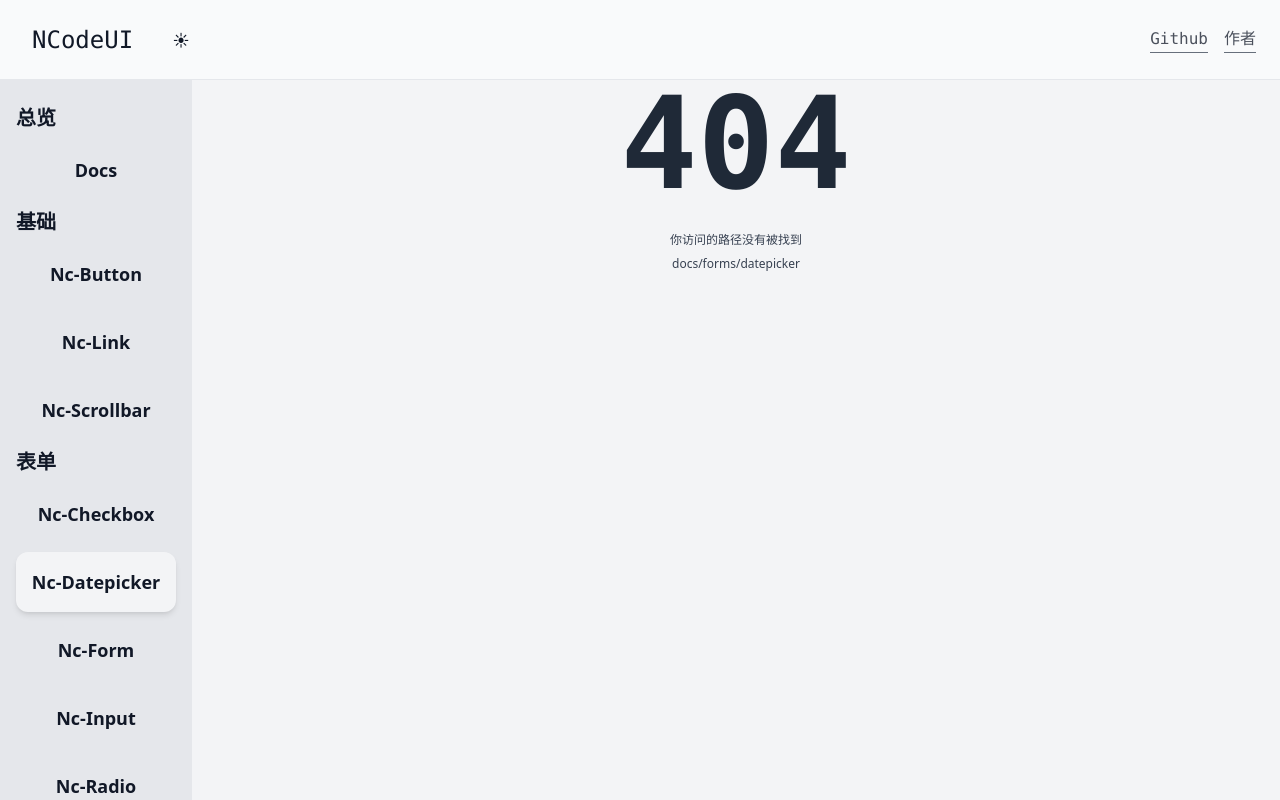
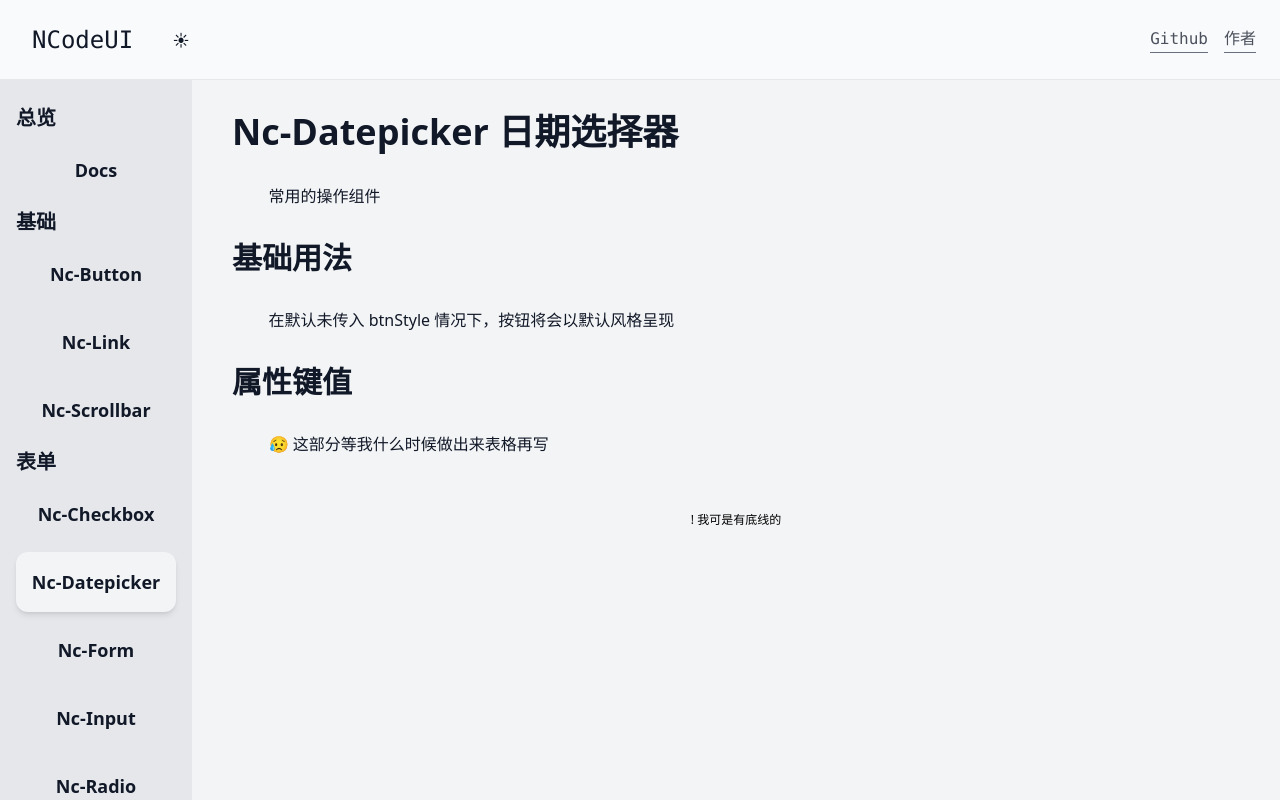
Before and after one commit to NeserCode/NCodeUI, a Vue app: page /docs/forms/datepicker in a window 1280 px wide. Before the commit this address had no page. Built offline with nearby package versions, Linux system fonts and the light colour scheme; what @highlightjs/vue-plugin would draw is missing.

Commit message:
修复滚动条BUG；新增文档项
滚动条在监听窗口元素发生变化时不会主动改变到正确的位置（已修复）

```diff
--- a/src/components/Basic/Scrollbar/index.vue
+++ b/src/components/Basic/Scrollbar/index.vue
@@ -187,6 +187,8 @@ function initBars () {
 
   ythumb.value.style.height = '0px'
   xthumb.value.style.width = '0px'
+  offsetThumbY.value = scrollLeft + offsetW - ythumb.value.offsetWidth
+  offsetThumbX.value = scrollTop + offsetH - xthumb.value.offsetHeight
 
   nextTick(() => {
     if (
@@ -205,6 +207,7 @@ function initBars () {
       catchBarHeight.value = h
       catchBarWidth.value = w
     }
+
     limit.value.ysmin = 0
     limit.value.ysmax = scrollH - offsetH
     scrollBarHeight.value = (offsetH / scrollH) * catchBarHeight.value
--- a/src/router/index.js
+++ b/src/router/index.js
@@ -28,6 +28,46 @@ const routes = [
     component: () => import('@/views/Docs/Basic/Scrollbar/index.vue')
   },
   {
+    path: '/docs/forms/checkbox',
+    name: 'Docs-Forms-Checkbox',
+    component: () => import('@/views/Docs/Forms/Checkbox/index.vue')
+  },
+  {
+    path: '/docs/forms/datepicker',
+    name: 'Docs-Forms-Datepicker',
+    component: () => import('@/views/Docs/Forms/Datepicker/index.vue')
+  },
+  {
+    path: '/docs/forms/form',
+    name: 'Docs-Forms-Form',
+    component: () => import('@/views/Docs/Forms/Form/index.vue')
+  },
+  {
+    path: '/docs/forms/input',
+    name: 'Docs-Forms-Input',
+    component: () => import('@/views/Docs/Forms/Input/index.vue')
+  },
+  {
+    path: '/docs/forms/radio',
+    name: 'Docs-Forms-Radio',
+    component: () => import('@/views/Docs/Forms/Radio/index.vue')
+  },
+  {
+    path: '/docs/forms/select',
+    name: 'Docs-Forms-Select',
+    component: () => import('@/views/Docs/Forms/Select/index.vue')
+  },
+  {
+    path: '/docs/forms/slider',
+    name: 'Docs-Forms-Slider',
+    component: () => import('@/views/Docs/Forms/Slider/index.vue')
+  },
+  {
+    path: '/docs/forms/switch',
+    name: 'Docs-Forms-Switch',
+    component: () => import('@/views/Docs/Forms/Switch/index.vue')
+  },
+  {
     path: '/:pathMatch(.*)*',
     name: 'NotFound',
     component: () => import('@/views/Home.vue')
--- /dev/null
+++ b/src/views/Docs/Forms/Checkbox/index.vue
@@ -0,0 +1,24 @@
+<template>
+  <div class="doc-nc-checkbox">
+    <headTitle :level="1">Nc-CheckBox 多选</headTitle>
+    <para>常用的操作组件</para>
+    <headTitle :level="2">基础用法</headTitle>
+    <para>在默认未传入 btnStyle 情况下，按钮将会以默认风格呈现</para>
+    <headTitle :level="2">属性键值</headTitle>
+    <para>😥 这部分等我什么时候做出来表格再写</para>
+    <placeholder />
+  </div>
+</template>
+
+<script setup>
+import headTitle from '@/components/Native/HeadTitle/index.vue'
+import para from '@/components/Native/Para/index.vue'
+import placeholder from '@/components/Native/Placeholder/index.vue'
+// import { ref } from 'vue'
+</script>
+
+<style scoped lang="postcss">
+.doc-nc-checkbox {
+  @apply relative inline-flex flex-col w-full h-full py-4 px-6 min-h-full;
+}
+</style>
--- /dev/null
+++ b/src/views/Docs/Forms/Datepicker/index.vue
@@ -0,0 +1,24 @@
+<template>
+  <div class="doc-nc-datepicker">
+    <headTitle :level="1">Nc-Datepicker 日期选择器</headTitle>
+    <para>常用的操作组件</para>
+    <headTitle :level="2">基础用法</headTitle>
+    <para>在默认未传入 btnStyle 情况下，按钮将会以默认风格呈现</para>
+    <headTitle :level="2">属性键值</headTitle>
+    <para>😥 这部分等我什么时候做出来表格再写</para>
+    <placeholder />
+  </div>
+</template>
+
+<script setup>
+import headTitle from '@/components/Native/HeadTitle/index.vue'
+import para from '@/components/Native/Para/index.vue'
+import placeholder from '@/components/Native/Placeholder/index.vue'
+// import { ref } from 'vue'
+</script>
+
+<style scoped lang="postcss">
+.doc-nc-datepicker {
+  @apply relative inline-flex flex-col w-full h-full py-4 px-6 min-h-full;
+}
+</style>
--- /dev/null
+++ b/src/views/Docs/Forms/Form/index.vue
@@ -0,0 +1,24 @@
+<template>
+  <div class="doc-nc-form">
+    <headTitle :level="1">Nc-Form 表单</headTitle>
+    <para>常用的操作组件</para>
+    <headTitle :level="2">基础用法</headTitle>
+    <para>在默认未传入 btnStyle 情况下，按钮将会以默认风格呈现</para>
+    <headTitle :level="2">属性键值</headTitle>
+    <para>😥 这部分等我什么时候做出来表格再写</para>
+    <placeholder />
+  </div>
+</template>
+
+<script setup>
+import headTitle from '@/components/Native/HeadTitle/index.vue'
+import para from '@/components/Native/Para/index.vue'
+import placeholder from '@/components/Native/Placeholder/index.vue'
+// import { ref } from 'vue'
+</script>
+
+<style scoped lang="postcss">
+.doc-nc-form {
+  @apply relative inline-flex flex-col w-full h-full py-4 px-6 min-h-full;
+}
+</style>
--- /dev/null
+++ b/src/views/Docs/Forms/Input/index.vue
@@ -0,0 +1,24 @@
+<template>
+  <div class="doc-nc-input">
+    <headTitle :level="1">Nc-Input 输入</headTitle>
+    <para>常用的操作组件</para>
+    <headTitle :level="2">基础用法</headTitle>
+    <para>在默认未传入 btnStyle 情况下，按钮将会以默认风格呈现</para>
+    <headTitle :level="2">属性键值</headTitle>
+    <para>😥 这部分等我什么时候做出来表格再写</para>
+    <placeholder />
+  </div>
+</template>
+
+<script setup>
+import headTitle from '@/components/Native/HeadTitle/index.vue'
+import para from '@/components/Native/Para/index.vue'
+import placeholder from '@/components/Native/Placeholder/index.vue'
+// import { ref } from 'vue'
+</script>
+
+<style scoped lang="postcss">
+.doc-nc-input {
+  @apply relative inline-flex flex-col w-full h-full py-4 px-6 min-h-full;
+}
+</style>
--- /dev/null
+++ b/src/views/Docs/Forms/Radio/index.vue
@@ -0,0 +1,24 @@
+<template>
+  <div class="doc-nc-radio">
+    <headTitle :level="1">Nc-Radio 单选</headTitle>
+    <para>常用的操作组件</para>
+    <headTitle :level="2">基础用法</headTitle>
+    <para>在默认未传入 btnStyle 情况下，按钮将会以默认风格呈现</para>
+    <headTitle :level="2">属性键值</headTitle>
+    <para>😥 这部分等我什么时候做出来表格再写</para>
+    <placeholder />
+  </div>
+</template>
+
+<script setup>
+import headTitle from '@/components/Native/HeadTitle/index.vue'
+import para from '@/components/Native/Para/index.vue'
+import placeholder from '@/components/Native/Placeholder/index.vue'
+// import { ref } from 'vue'
+</script>
+
+<style scoped lang="postcss">
+.doc-nc-radio {
+  @apply relative inline-flex flex-col w-full h-full py-4 px-6 min-h-full;
+}
+</style>
--- /dev/null
+++ b/src/views/Docs/Forms/Select/index.vue
@@ -0,0 +1,24 @@
+<template>
+  <div class="doc-nc-select">
+    <headTitle :level="1">Nc-Select 选择</headTitle>
+    <para>常用的操作组件</para>
+    <headTitle :level="2">基础用法</headTitle>
+    <para>在默认未传入 btnStyle 情况下，按钮将会以默认风格呈现</para>
+    <headTitle :level="2">属性键值</headTitle>
+    <para>😥 这部分等我什么时候做出来表格再写</para>
+    <placeholder />
+  </div>
+</template>
+
+<script setup>
+import headTitle from '@/components/Native/HeadTitle/index.vue'
+import para from '@/components/Native/Para/index.vue'
+import placeholder from '@/components/Native/Placeholder/index.vue'
+// import { ref } from 'vue'
+</script>
+
+<style scoped lang="postcss">
+.doc-nc-select {
+  @apply relative inline-flex flex-col w-full h-full py-4 px-6 min-h-full;
+}
+</style>
--- /dev/null
+++ b/src/views/Docs/Forms/Slider/index.vue
@@ -0,0 +1,24 @@
+<template>
+  <div class="doc-nc-slider">
+    <headTitle :level="1">Nc-Slider 滑块</headTitle>
+    <para>常用的操作组件</para>
+    <headTitle :level="2">基础用法</headTitle>
+    <para>在默认未传入 btnStyle 情况下，按钮将会以默认风格呈现</para>
+    <headTitle :level="2">属性键值</headTitle>
+    <para>😥 这部分等我什么时候做出来表格再写</para>
+    <placeholder />
+  </div>
+</template>
+
+<script setup>
+import headTitle from '@/components/Native/HeadTitle/index.vue'
+import para from '@/components/Native/Para/index.vue'
+import placeholder from '@/components/Native/Placeholder/index.vue'
+// import { ref } from 'vue'
+</script>
+
+<style scoped lang="postcss">
+.doc-nc-slider {
+  @apply relative inline-flex flex-col w-full h-full py-4 px-6 min-h-full;
+}
+</style>
--- /dev/null
+++ b/src/views/Docs/Forms/Switch/index.vue
@@ -0,0 +1,24 @@
+<template>
+  <div class="doc-nc-switch">
+    <headTitle :level="1">Nc-Switch </headTitle>
+    <para>常用的操作组件</para>
+    <headTitle :level="2">基础用法</headTitle>
+    <para>在默认未传入 btnStyle 情况下，按钮将会以默认风格呈现</para>
+    <headTitle :level="2">属性键值</headTitle>
+    <para>😥 这部分等我什么时候做出来表格再写</para>
+    <placeholder />
+  </div>
+</template>
+
+<script setup>
+import headTitle from '@/components/Native/HeadTitle/index.vue'
+import para from '@/components/Native/Para/index.vue'
+import placeholder from '@/components/Native/Placeholder/index.vue'
+// import { ref } from 'vue'
+</script>
+
+<style scoped lang="postcss">
+.doc-nc-switch {
+  @apply relative inline-flex flex-col w-full h-full py-4 px-6 min-h-full;
+}
+</style>
--- a/src/views/Home.vue
+++ b/src/views/Home.vue
@@ -28,7 +28,8 @@ onBeforeMount(() => {
 /* 404 Style */
 .mainFont {
   @apply font-mono font-black text-9xl
-  text-gray-800 dark:text-gray-100;
+  text-gray-800 dark:text-gray-100
+  select-none;
 }
 
 /* Explain Text */
```
